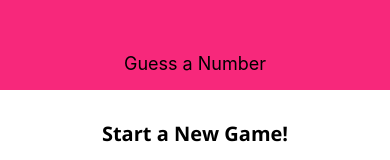
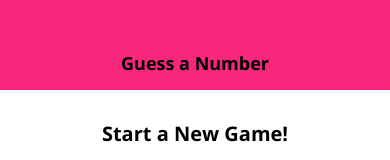
Before and after one commit to jestemAria/ReactNative_GuessTheNumber, a React Native app: screen / in a window 390 px wide. Shown: the top 160 px of the page. Built offline with nearby package versions, Linux system fonts and the light colour scheme.

Commit message:
BodyText and TitleText now added to components with their own fonts.

```diff
--- a/components/Header.js
+++ b/components/Header.js
@@ -1,11 +1,12 @@
 import React from 'react';
 import { View, Text, StyleSheet } from 'react-native';
 import Colors from '../constants/Colors';
+import TitleText from './TitleText';
 
 const Header = props => {
     return (
         <View style={styles.header}>
-            <Text style={styles.headerTitle}>{props.title}</Text>
+            <TitleText>{props.title}</TitleText>
         </View>
     );
 };
@@ -18,10 +19,6 @@ const styles = StyleSheet.create({
         backgroundColor: Colors.primary,
         alignItems: 'center',
         justifyContent: 'center'
-    },
-    headerTitle: {
-        color: 'black',
-        fontSize: 18,
     }
 });
 
--- /dev/null
+++ b/components/TitleText.js
@@ -0,0 +1,13 @@
+import React from 'react';
+import { Text, StyleSheet } from 'react-native';
+
+const TitleText = props => <Text style={{...styles.titleText, ...props.style}}>{props.children}</Text>
+
+const styles = StyleSheet.create({
+    titleText: {
+        fontFamily: 'open-sans-bold',
+        fontSize: 18
+    }
+});
+
+export default TitleText;
```
Also changed, not shown: components/BodyText.js (added, +12 -0 lines).
